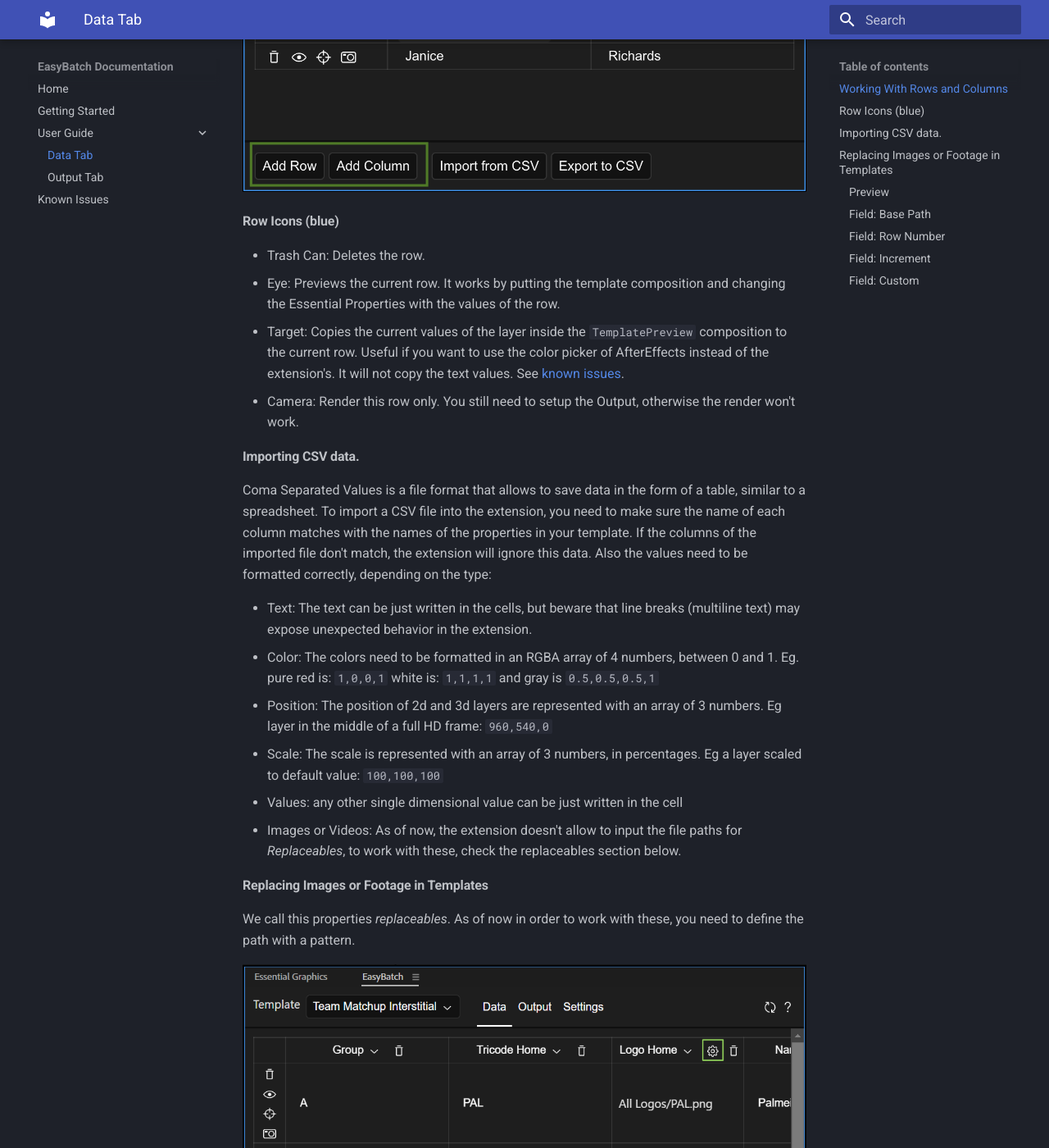
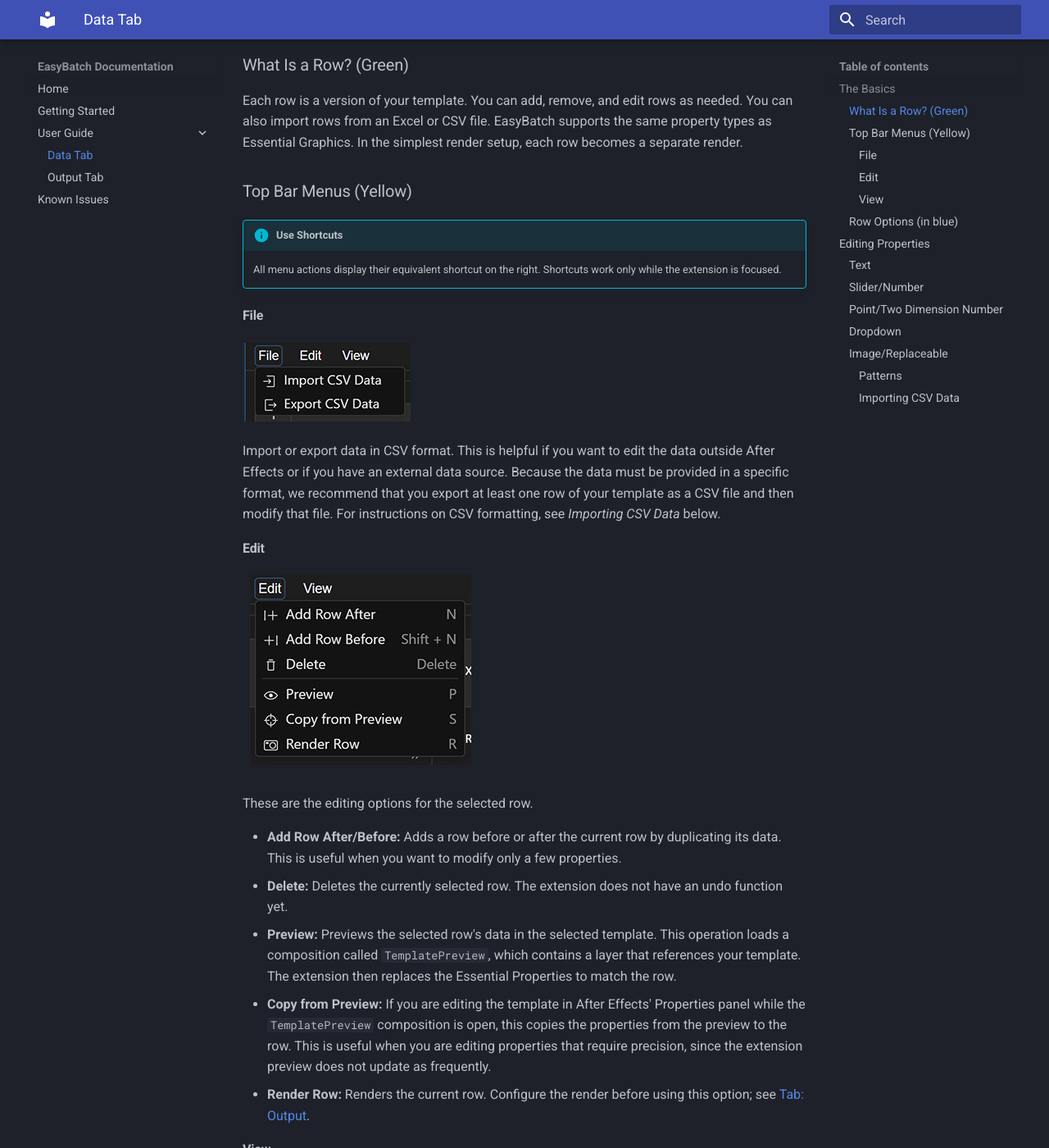
Before and after one commit to gabriel-ar/Ae-EasyBatch, an MkDocs documentation site: the page built from docs/tab-data.md, in a window 1280 px wide and 1400 px high, scrolled down 628 px. Shown: the whole window at 82% size. Built offline with MkDocs 1.6.1 and Material for MkDocs 9.7.7, drawn with Linux system fonts in a browser that asks for light colours; some of the changed text lies outside the part shown.

Commit message:
Updated the data tab user guide

```diff
--- a/docs/tab-data.md
+++ b/docs/tab-data.md
@@ -1,49 +1,111 @@
-The columns of the data tab will display the properties that you added to the template. Then, each row corresponds to a single render that will be generated by the extension.
+Each property in your Essential Graphics template becomes a column in the `Data` tab. Each row then becomes a version of your render.
 
-#### Working With Rows and Columns
-Notice that all your template properties are not visible the first time you open a template in the extension. To add columns use the `AddColumn` button (green). In order to change the properties assigned to each column, click on the header of each column (in yellow) and using the dropdown, select the property you want to see. The visibility of the columns doesn't affect the data is actually applied to the templates.
+## The Basics
 
-To hide a column from the view click on the trash icon at the header of each column.
+![Screenshot of the Data tab menu](assets/data-hl-menu.png)
 
-![Screenshot of the template selection dropdown](assets/ss_data_tab.png)
+### What Is a Row? (Green)
+Each row is a version of your template. You can add, remove, and edit rows as needed. You can also import rows from an Excel or CSV file. EasyBatch supports the same property types as Essential Graphics. In the simplest render setup, each row becomes a separate render.
 
-#### Row Icons (blue)
+### Top Bar Menus (Yellow)
+!!! info "Use Shortcuts"
+    All menu actions display their equivalent shortcut on the right. Shortcuts work only while the extension is focused.
 
-- Trash Can: Deletes the row.
-- Eye: Previews the current row. It works by putting the template composition and changing the Essential Properties with the values of the row.
-- Target: Copies the current values of the layer inside the `TemplatePreview` composition to the current row. Useful if you want to use the color picker of AfterEffects instead of the extension's. It will not copy the text values. See [known issues](known-issues.md).
-- Camera: Render this row only. You still need to setup the Output, otherwise the render won't work.
+#### File
+![Screenshot of the File menu](assets/data-hl-menu-file.png)
 
-#### Importing CSV data.
-Coma Separated Values is a file format that allows to save data in the form of a table, similar to a spreadsheet. To import a CSV file into the extension, you need to make sure the name of each column matches with the names of the properties in your template. If the columns of the imported file don't match, the extension will ignore this data. Also the values need to be formatted correctly, depending on the type:
+Import or export data in CSV format. This is helpful if you want to edit the data outside After Effects or if you have an external data source. Because the data must be provided in a specific format, we recommend that you export at least one row of your template as a CSV file and then modify that file. For instructions on CSV formatting, see *Importing CSV Data* below.
 
-- Text: The text can be just written in the cells, but beware that line breaks (multiline text) may expose unexpected behavior in the extension.
-- Color: The colors need to be formatted in an RGBA array of 4 numbers, between 0 and 1. Eg. pure red is: `1,0,0,1` white is: `1,1,1,1` and gray is `0.5,0.5,0.5,1`
-- Position: The position of 2d and 3d layers are represented with an array of 3 numbers. Eg layer in the middle of a full HD frame: `960,540,0`
-- Scale: The scale is represented with an array of 3 numbers, in percentages. Eg a layer scaled to default value: `100,100,100`
-- Values: any other single dimensional value can be just written in the cell
-- Images or Videos: As of now, the extension doesn't allow to input the file paths for *Replaceables*, to work with these, check the replaceables section below.
+#### Edit
+![Screenshot of the Edit menu](assets/data-hl-menu-edit.png)
 
-#### Replacing Images or Footage in Templates
-We call this properties *replaceables*. As of now in order to work with these, you need to define the path with a pattern.
+These are the editing options for the selected row.
 
-![Screenshot of the data tab, with a replaceable](assets/ss_replaceables_hl_cob.png)
+- **Add Row After/Before:** Adds a row before or after the current row by duplicating its data. This is useful when you want to modify only a few properties.
+- **Delete:** Deletes the currently selected row. The extension does not have an undo function yet.
+- **Preview:** Previews the selected row's data in the selected template. This operation loads a composition called `TemplatePreview`, which contains a layer that references your template. The extension then replaces the Essential Properties to match the row.
+- **Copy from Preview:** If you are editing the template in After Effects' Properties panel while the `TemplatePreview` composition is open, this copies the properties from the preview to the row. This is useful when you are editing properties that require precision, since the extension preview does not update as frequently.
+- **Render Row:** Renders the current row. Configure the render before using this option; see [Tab: Output](tab-output.md).
 
-The replaceable properties will have a cob icon on their columns (in green). Click on it to configure the pattern used to import the files from storage.
+#### View
 
-![Screenshot of the replaceable dialog](assets/ss_replaceables_dialogue.png)
-##### Preview
-The preview will be showing you the resulting path where the extension is going to search for the file. The preview will always use the first row as a sample.
+![Screenshot of the View menu](assets/data-hl-menu-view.png)
 
-##### Field: Base Path
-Most of the times the patterns will include a base path, this is the folder the assets you want to import have in common.
-To select a base path, click on the `Pick Base Path` button. The add it to the pattern: Click on the dropdown at the left of `Add Field`, and select `Base Path`, then click on `Add Field`. This is the same as if you typed `{base_path}` inside the pattern.
+- **Show as Table:** Displays the default view.
+- **Show in Detail:** Displays only the current row and makes it easier to edit templates with many properties.
+- **Previous/Next Row:** Changes the currently selected row. This is useful in Detail View mode.
+- **Edit View...:** Opens a dialog that allows you to hide or reorder columns and properties in the table and detail views.
 
-##### Field: Row Number
-It will replace `{row_number}` with the current row index. If you have 20 renders, the first one will be `0` and the last one `19`.
+### Row Options (in blue)
 
-##### Field: Increment
-It will generate an increment. `{increment:0000}` will  be replaced with `0000` for the first row, and with `0001` for the following row. The increment keeps the leading 0s, and you can determine how many of them to place. Also, you can determine the starting number: `{increment:050}` will be replaced with `050` and the next render will be replaced with `051`.
+![Screenshot of the row options](assets/data-hl-row-opts.png)
 
-##### Field: Custom
-You can also add the values of any template property as part of the pattern. In the case of the screenshot above `{Tricode Home}` will be replaced with `PAL` as this is the value of the column Tricode Home for the first row. For every consecutive row (and therefore render), this will be updated to match the value of Tricode Home for that row.
+- **Row index:** Displays the row number. You can use this number to name your renders.
+- **Row menu:** Click to open the Edit menu, the same menu that opens from the top bar or when you right-click the row.
+- **Preview button:** Previews your template with the row's data.
+
+## Editing Properties
+
+![Essential Graphics panel](assets/essential-graphics-sm.png){ width="500" }
+
+All the properties that you see on EasyBatch start in the Essential Graphics panel. EasyBatch supports all types of properties that can be added to an Essential Graphics template.
+
+![Screenshot of editable row properties](assets/data-hl-row-props.png)
+
+### Text
+This property is created when you drag the `Source Text` property of a text layer into the Essential Graphics panel. It supports multiple lines and special characters. You can expand the text-editing box by dragging its corner.
+
+### Slider/Number
+Created by dragging any numeric property or the `Slider` Expression Control into Essential Graphics. You can type the number or use the arrows to move up and down.
+
+You can also drag horizontally on the value to change the number.
+
+### Point/Two Dimension Number
+Created by dragging any two-dimensional property into the Essential Graphics panel. Like the slider property, the values can be typed directly, or you can drag the `X` and `Y` values to change them quickly.
+
+### Dropdown
+Created by dragging a `Dropdown Menu Control` Expression Control into the Essential Graphics panel.
+
+### Image/Replaceable
+This is the most complex type of property. It is created by dragging an image or movie layer into the Essential Graphics panel. You can load the image for each layer manually by clicking the file icon in each cell of the column.
+
+The extension also provides a way to load images that follow a pattern. EasyBatch allows you to use a pattern to load these files.
+
+#### Patterns
+![Screenshot of the replaceable file path pattern](assets/data-replaceable.png){ width="500" }
+
+The `File Path Pattern` allows you to use other properties to find a file.
+
+The pattern is made up of `Fields`. A field can be another property of your template, the row number, or a custom increment. Fields are represented by braces in the pattern. Everything inside braces is replaced if it is a valid property. The pattern is evaluated for each row, using that row's property values to resolve the file path.
+
+To add a field, open the `Add Field` dropdown and select one. Fields in bold represent special options:
+
+- **Base Folder/Path:** If your files are in a complex path, use a `Base Folder` field. When included in the pattern, it represents the path to the folder you select. The pattern and the base folder are relative to the project location.
+- **Row Number:** The row number, starting at 0.
+- **Increment:** A configurable increment. `{increment:0001}` produces `0001` for the first row and `0002` for the second row. `{increment:050}` produces `050` for the first row and `051` for the second row.
+- ***Properties from your Template:*** The remaining options in the list are properties from your template.
+
+
+!!! abstract "Basic Use Case Example"
+    You have a template that requires a render for each country in the world. The template includes the country's flag. You already have a folder containing all the flags, and each flag is named with `FLAG` and the country name. You are already using the country name as a property in your template. You need a way to build a file path for the extension to import these files. To simplify your pattern, add a `Base Folder` field and select its value first.
+
+    Your pattern could look like this: `{base_path}/Flags/FLAG {Country Name}.jpg`.
+    If the base folder is `(Footage)` and the `Country Name` property is `United States`, the extension resolves the path to `(Footage)/Flags/FLAG United States.jpg`.
+
+!!! note "Paths are Relative to the Project"
+    The path for this pattern should be relative to your `.aep` file. This is useful if you work on a shared drive or Dropbox and collaborate with other people.
+
+    For example, if your project is saved at `C:/Projects/WorldMap/world-map.aep` and your flags are in `C:/Projects/WorldMap/Footage/Flags`, a pattern such as `Footage/Flags/FLAG {Country Name}.jpg` can resolve to `C:/Projects/WorldMap/Footage/Flags/FLAG United States.jpg`.
+
+    You can also go backwards manually with `..` in a relative path. For example, if your project is at `D:/ClientWork/Promo/projects/promo.aep` and the images are stored in `D:/ClientWork/Promo/assets/products`, the pattern `../assets/products/{Product Name}.png` will resolve to `D:/ClientWork/Promo/assets/products/Headphones.png`.
+
+
+#### Importing CSV Data
+**Comma-Separated Values** is a file format that stores data in a table, similar to a spreadsheet. To import a CSV file into the extension, make sure the name of each column matches the name of a property in your template. If the columns in the imported file do not match, the extension ignores that data. Values must also be formatted correctly, depending on the type:
+
+- **Text:** Write the text directly in the cells. Line breaks (multiline text) may cause unexpected behavior in the extension.
+- **Color:** Format colors as an RGBA array of four numbers between 0 and 1. For example, pure red is `1,0,0,1`, white is `1,1,1,1`, and gray is `0.5,0.5,0.5,1`.
+- **Position:** Represent the position of 2D and 3D layers with an array of three numbers. For example, a layer in the middle of a full HD frame is `960,540,0`.
+- **Scale:** Represent the scale as an array of three numbers in percentages. For example, a layer at its default scale is `100,100,100`.
+- **Values:** Write any other one-dimensional value directly in the cell.
+- **Images or videos:** The extension currently does not allow file paths to be entered for *replaceables*. To work with these files, see the replaceables section above.
--- a/mkdocs.yml
+++ b/mkdocs.yml
@@ -14,5 +14,7 @@
 
 markdown_extensions:
   - admonition
+  - attr_list
+  - pymdownx.blocks.caption
   - pymdownx.details
   - pymdownx.superfences
```
Also changed, not shown: docs/assets/data-hl-menu-edit.png (added), docs/assets/data-hl-menu-file.png (added), docs/assets/data-hl-menu-view.png (added), docs/assets/data-hl-menu.png (added), docs/assets/data-hl-row-opts.png (added), docs/assets/data-hl-row-props.png (added), docs/assets/data-replaceable.png (added), docs/assets/essential-graphics-sm.png (added), docs/assets/essential-graphics.png (added), docs/data-hl-row-props.png (added), docs/data-replaceable.png (added).
